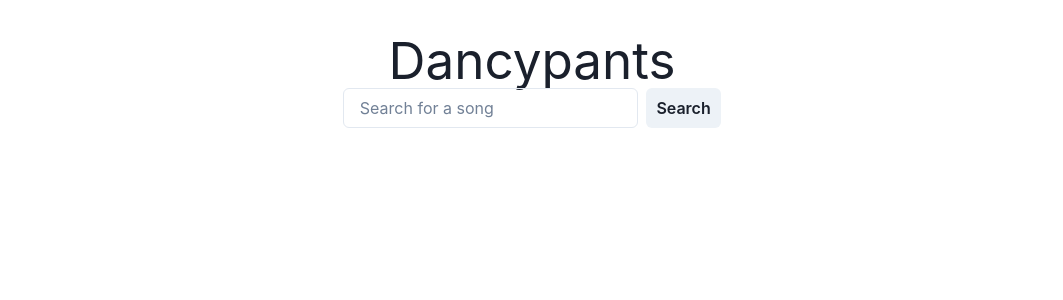
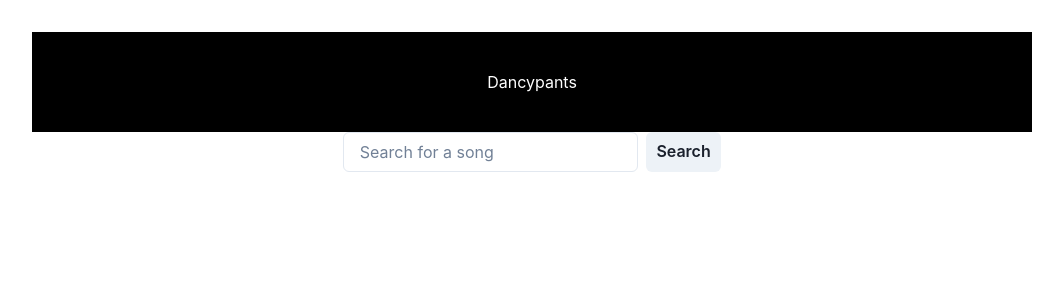
Before and after one commit to f3zhead/dancypants, a React app: page / in a window 1280 px wide. Shown: the top 300 px of the page, without its empty margins (108-1171 px from the left). Built offline with nearby package versions, Linux system fonts and the light colour scheme; the HTML template or start-up script is replaced by a standard one.

Commit message:
added navbar

```diff
--- a/src/App.jsx
+++ b/src/App.jsx
@@ -3,6 +3,7 @@ import { BrowserRouter, Routes, Route } from "react-router-dom";
 import { ChakraProvider } from '@chakra-ui/react'
 import Home from "./pages/Home"
 import KaraokePlayer from "./pages/KaraokePlayer"
+import Navbar from "./components/Navbar"
 
 
 
@@ -10,6 +11,7 @@ function App() {
   return (
     <ChakraProvider>
       <BrowserRouter>
+        <Navbar />
         <Routes>
           <Route exact path="/" element={<Home />} />
           <Route exact path="/play" element={<KaraokePlayer />} />
--- /dev/null
+++ b/src/components/Navbar.jsx
@@ -0,0 +1,14 @@
+import { useNavigate, useLocation } from "react-router-dom";
+import { Box, VStack, SimpleGrid, Card, CardBody, Image, Text, CardFooter, ButtonGroup, Input, Stack, Button, Center } from '@chakra-ui/react';
+
+const Navbar = () => {
+  return (
+    <Center bg='black' w='1000px' h='100px' color='white'>
+      <Box>
+        Dancypants
+      </Box>
+    </Center>
+  );
+};
+
+export default Navbar;
--- a/src/components/SearchForm.jsx
+++ b/src/components/SearchForm.jsx
@@ -2,6 +2,8 @@ import { Box, VStack, SimpleGrid, Card, CardBody, Image, Text, CardFooter, Butto
 import { useState } from 'react';
 import { Link } from 'react-router-dom';
 import axios from 'axios';
+import Navbar from './Navbar';
+
 
 function SearchResult({ videoData }) {
   return (
@@ -33,7 +35,6 @@ const SearchForm = () => {
   };
   return (
     <Box>
-      <h1>Dancypants</h1>
       <VStack spacing={8}>
         <form className='search-form' onSubmit={handleSubmit}>
           <Stack direction='row'>
```
